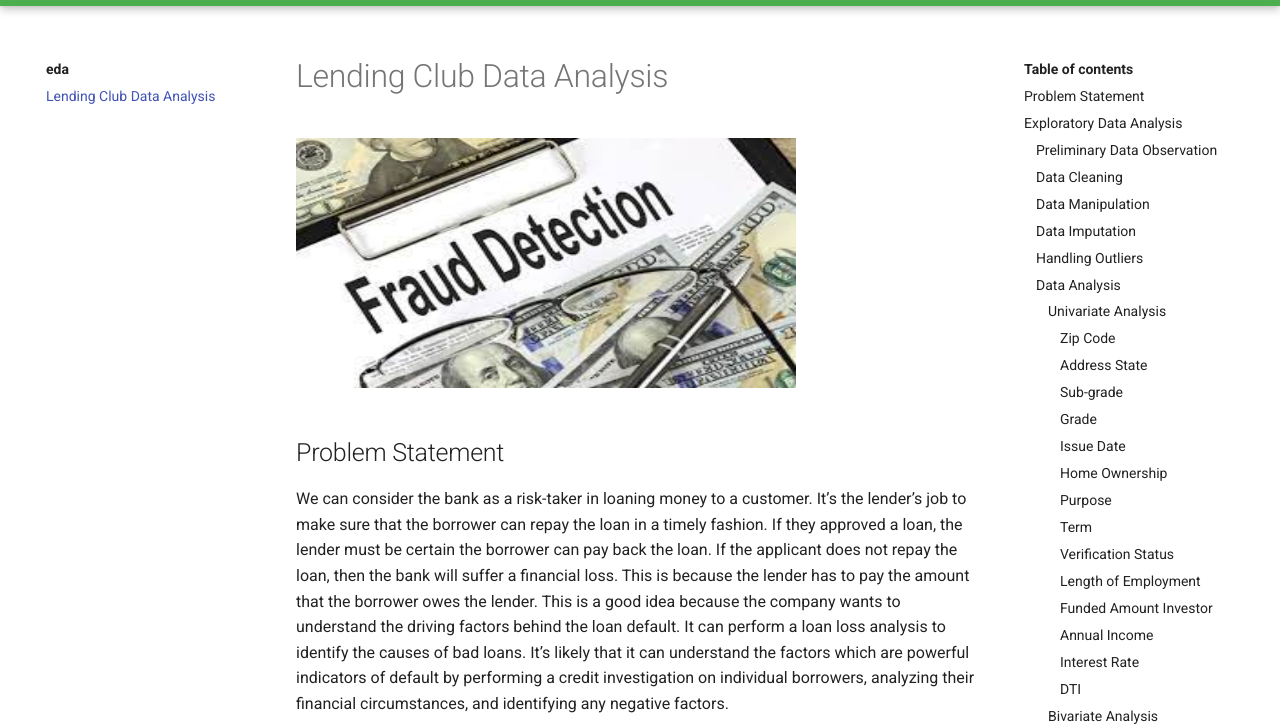
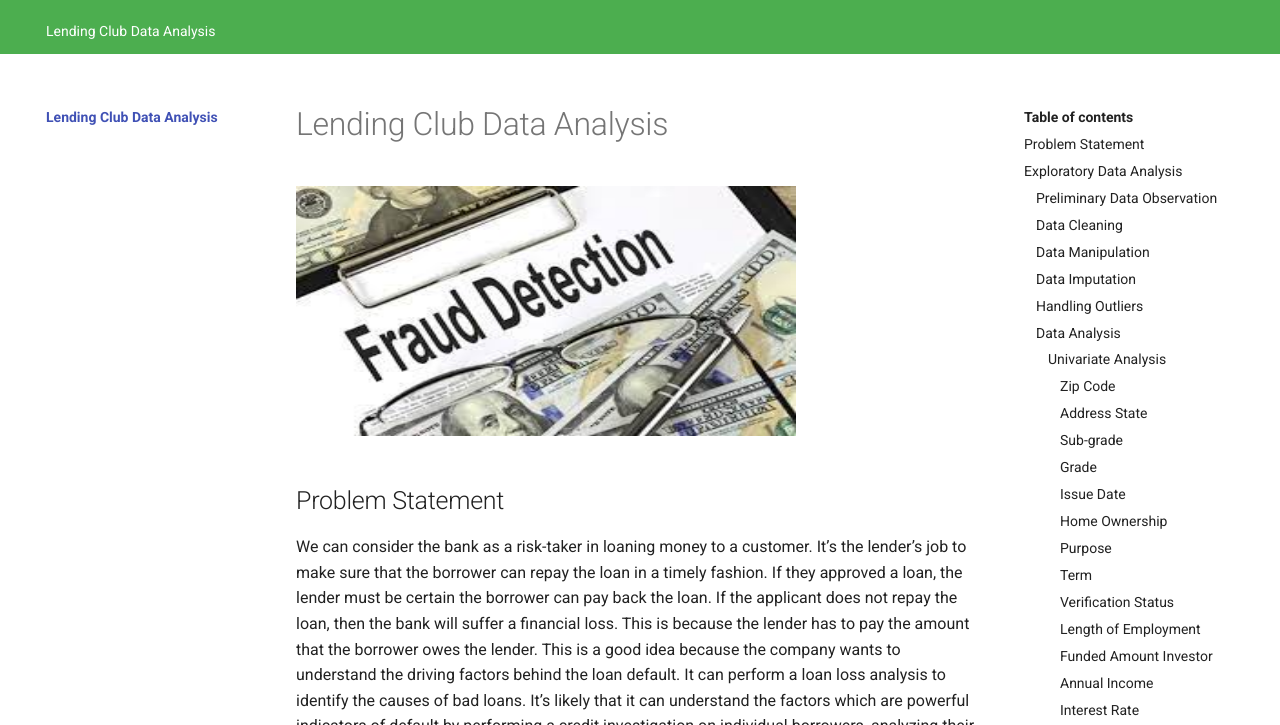
Before and after one commit to agiq/eda, a plain HTML site: page index.html in a window 1280 px wide. Shown: the part 42-767 px from the top of the page. Drawn offline with Linux system fonts and the light colour scheme.

Commit message:
Deployed  with MkDocs version: 1.4.2

```diff
--- a/404.html
+++ b/404.html
@@ -146,6 +146,27 @@
 
 
 
+<nav class="md-tabs" aria-label="Tabs" data-md-component="tabs">
+  <div class="md-tabs__inner md-grid">
+    <ul class="md-tabs__list">
+
+
+
+
+
+
+  <li class="md-tabs__item">
+    <a href="/." class="md-tabs__link">
+      Lending Club Data Analysis
+    </a>
+  </li>
+
+
+    </ul>
+  </div>
+</nav>
+
+
 
       <main class="md-main" data-md-component="main">
         <div class="md-main__inner md-grid">
@@ -158,7 +179,9 @@
 
 
 
-<nav class="md-nav md-nav--primary" aria-label="Navigation" data-md-level="0">
+
+
+<nav class="md-nav md-nav--primary md-nav--lifted" aria-label="Navigation" data-md-level="0">
   <label class="md-nav__title" for="__drawer">
     <a href="/." title="eda" class="md-nav__button md-logo" aria-label="eda" data-md-component="logo">
 
@@ -246,7 +269,7 @@
       <div class="md-dialog__inner md-typeset"></div>
     </div>
 
-    <script id="__config" type="application/json">{"base": "/", "features": ["navigation.sections"], "search": "/assets/javascripts/workers/search.16e2a7d4.min.js", "translations": {"clipboard.copied": "Copied to clipboard", "clipboard.copy": "Copy to clipboard", "search.config.lang": "en", "search.config.pipeline": "trimmer, stopWordFilter", "search.config.separator": "[\\s\\-]+", "search.placeholder": "Search", "search.result.more.one": "1 more on this page", "search.result.more.other": "# more on this page", "search.result.none": "No matching documents", "search.result.one": "1 matching document", "search.result.other": "# matching documents", "search.result.placeholder": "Type to start searching", "search.result.term.missing": "Missing", "select.version.title": "Select version"}}</script>
+    <script id="__config" type="application/json">{"base": "/", "features": ["navigation.tabs"], "search": "/assets/javascripts/workers/search.16e2a7d4.min.js", "translations": {"clipboard.copied": "Copied to clipboard", "clipboard.copy": "Copy to clipboard", "search.config.lang": "en", "search.config.pipeline": "trimmer, stopWordFilter", "search.config.separator": "[\\s\\-]+", "search.placeholder": "Search", "search.result.more.one": "1 more on this page", "search.result.more.other": "# more on this page", "search.result.none": "No matching documents", "search.result.one": "1 matching document", "search.result.other": "# matching documents", "search.result.placeholder": "Type to start searching", "search.result.term.missing": "Missing", "select.version.title": "Select version"}}</script>
 
 
       <script src="/assets/javascripts/bundle.d6c3db9e.min.js"></script>
--- a/index.html
+++ b/index.html
@@ -151,6 +151,29 @@
 
 
 
+<nav class="md-tabs" aria-label="Tabs" data-md-component="tabs">
+  <div class="md-tabs__inner md-grid">
+    <ul class="md-tabs__list">
+
+
+
+
+
+
+
+
+  <li class="md-tabs__item">
+    <a href="." class="md-tabs__link md-tabs__link--active">
+      Lending Club Data Analysis
+    </a>
+  </li>
+
+
+    </ul>
+  </div>
+</nav>
+
+
 
       <main class="md-main" data-md-component="main">
         <div class="md-main__inner md-grid">
@@ -163,7 +186,9 @@
 
 
 
-<nav class="md-nav md-nav--primary" aria-label="Navigation" data-md-level="0">
+
+
+<nav class="md-nav md-nav--primary md-nav--lifted" aria-label="Navigation" data-md-level="0">
   <label class="md-nav__title" for="__drawer">
     <a href="." title="eda" class="md-nav__button md-logo" aria-label="eda" data-md-component="logo">
 
@@ -1136,7 +1161,7 @@
       <div class="md-dialog__inner md-typeset"></div>
     </div>
 
-    <script id="__config" type="application/json">{"base": ".", "features": ["navigation.sections"], "search": "assets/javascripts/workers/search.16e2a7d4.min.js", "translations": {"clipboard.copied": "Copied to clipboard", "clipboard.copy": "Copy to clipboard", "search.config.lang": "en", "search.config.pipeline": "trimmer, stopWordFilter", "search.config.separator": "[\\s\\-]+", "search.placeholder": "Search", "search.result.more.one": "1 more on this page", "search.result.more.other": "# more on this page", "search.result.none": "No matching documents", "search.result.one": "1 matching document", "search.result.other": "# matching documents", "search.result.placeholder": "Type to start searching", "search.result.term.missing": "Missing", "select.version.title": "Select version"}}</script>
+    <script id="__config" type="application/json">{"base": ".", "features": ["navigation.tabs"], "search": "assets/javascripts/workers/search.16e2a7d4.min.js", "translations": {"clipboard.copied": "Copied to clipboard", "clipboard.copy": "Copy to clipboard", "search.config.lang": "en", "search.config.pipeline": "trimmer, stopWordFilter", "search.config.separator": "[\\s\\-]+", "search.placeholder": "Search", "search.result.more.one": "1 more on this page", "search.result.more.other": "# more on this page", "search.result.none": "No matching documents", "search.result.one": "1 matching document", "search.result.other": "# matching documents", "search.result.placeholder": "Type to start searching", "search.result.term.missing": "Missing", "select.version.title": "Select version"}}</script>
 
 
       <script src="assets/javascripts/bundle.d6c3db9e.min.js"></script>
```
Also changed, not shown: 1 other file.
